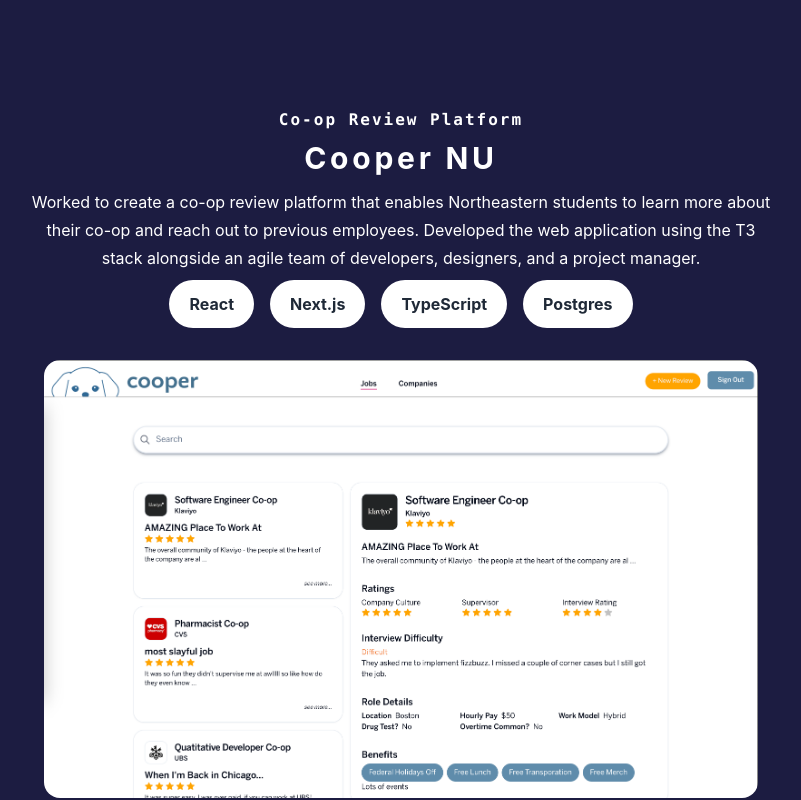
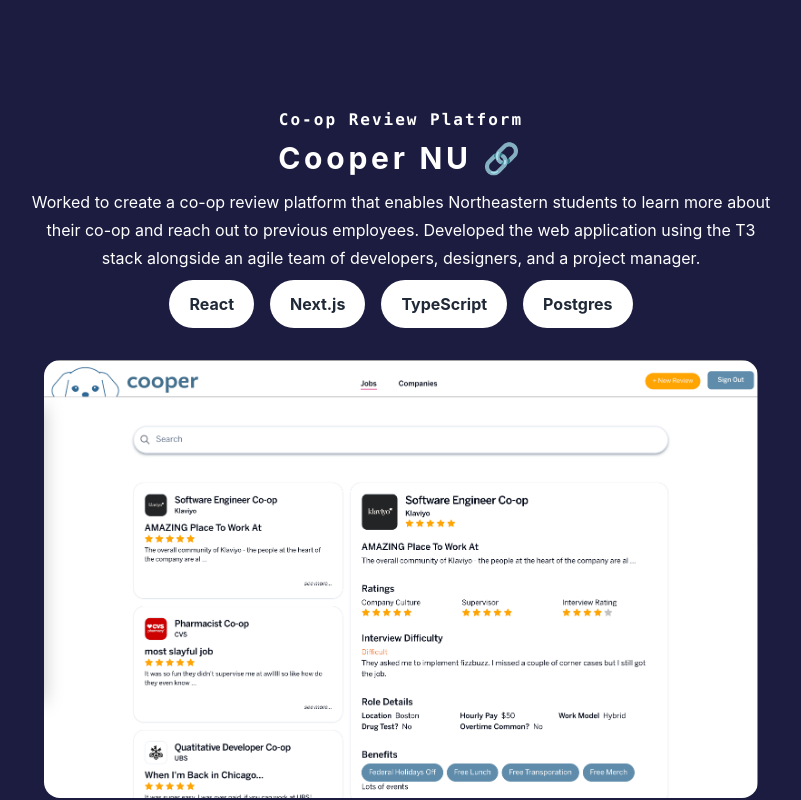
Before and after one commit to banushi-a/altonbanushi.com, a React (Create React App) app: page /projects in a window 1280 px wide. Shown: the part 764-1564 px from the top of the page, without its empty margins (239-1040 px from the left). Built offline with nearby package versions, Linux system fonts and the light colour scheme.

Commit message:
Update Projects Component

```diff
--- a/src/components/Project.tsx
+++ b/src/components/Project.tsx
@@ -30,6 +30,12 @@
       </h3>
       <h2 className="text-white tracking-[0.125em] font-bold text-3xl text-center pt-2">
         {projectObject.name}
+        {projectObject.link && (
+          <a href={projectObject.link} target="_blank" rel="noreferrer">
+            {" "}
+            🔗
+          </a>
+        )}
       </h2>
       <center className="w-11/12 md:w-7/12 pt-3 leading-7">
         {projectObject.description}
```
